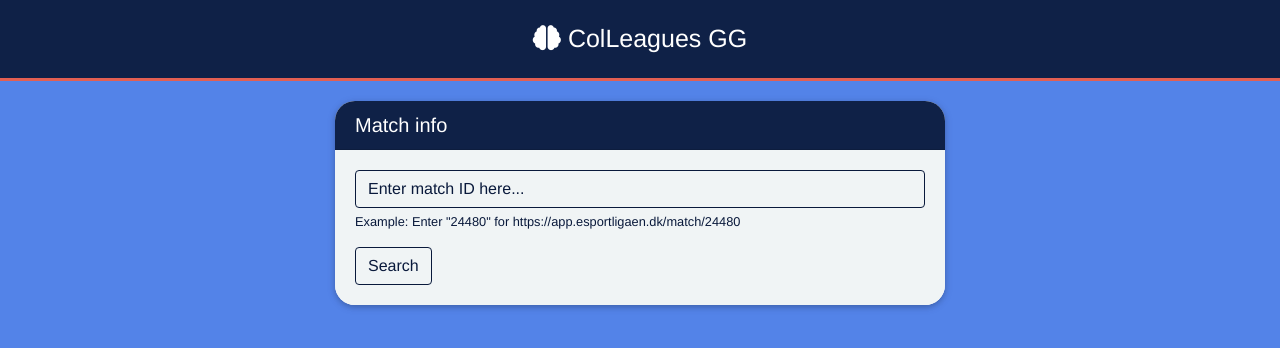
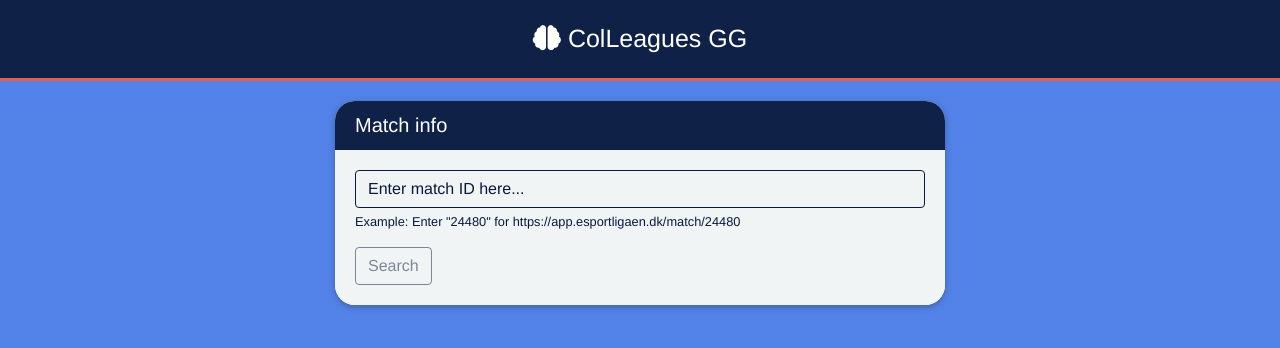
Before and after one commit to Itaanikus/colleagues-gg, a React (Create React App) app: page / in a window 1280 px wide. Shown: the top 348 px of the page. Built offline with nearby package versions, Linux system fonts and the light colour scheme.

Commit message:
Add routing to MatchDetails page

```diff
--- a/package.json
+++ b/package.json
@@ -1,6 +1,6 @@
 {
   "name": "nc-colleagues-opgg",
-  "version": "0.1.0",
+  "version": "1.0.0",
   "private": true,
   "homepage": "https://itaanikus.github.io/colleagues-gg",
   "dependencies": {
--- a/src/App.css
+++ b/src/App.css
@@ -64,26 +64,31 @@
   border-color: var(--nc-blue);
 }
 
-.app-primary-btn:hover {
+.app-primary-btn:hover:not([disabled]) {
   color: white;
   background-color: var(--nc-blue);
   border-color: var(--nc-blue);
 }
 
-.app-primary-btn:focus {
+.app-primary-btn:focus:not([disabled]) {
   color: white;
   background-color: var(--nc-blue);
   border-color: var(--nc-blue);
   box-shadow: 0 0 0 0.2rem rgba(9,25,59, 0.5)
 }
 
-.app-primary-btn:active {
+.app-primary-btn:active:not([disabled]) {
   color: white;
   background-color: var(--nc-blue);
   border-color: var(--nc-blue);
   box-shadow: 0 0 0 0.2rem rgba(9,25,59, 0.5);
 }
 
+.app-primary-btn:disabled,
+.app-primary-btn[disabled]{
+  opacity: 0.5;
+  cursor: not-allowed;
+}
 .app-secondary-btn {
   color: var(--nc-red);
   border-color: var(--nc-red);
--- a/src/App.js
+++ b/src/App.js
@@ -1,10 +1,11 @@
 import React from 'react';
-import { BrowserRouter as Router, Switch, Route, Link } from "react-router-dom";
+import { BrowserRouter as Router, Switch, Route } from "react-router-dom";
 import Home from './pages/Home';
 import Nav from './Nav/Nav';
 
 import './App.css';
 import '../node_modules/@fortawesome/fontawesome-free/css/all.css';
+import MatchDetails from './pages/MatchDetails';
 
 function App() {
   return (
@@ -13,6 +14,7 @@
       <div className="container-fluid">
         <Switch>
           <Route path="/" exact component={Home} />
+          <Route path="/match/:matchId" exact component={MatchDetails} />
         </Switch>
       </div >
     </Router>
--- a/src/pages/Home.js
+++ b/src/pages/Home.js
@@ -1,57 +1,15 @@
 import React, { useState } from "../../node_modules/react";
-import TeamInfo from '../shared/TeamInfo';
+import { Link } from "react-router-dom";
 import Cardbox from "../shared/Cardbox/Cardbox";
 
 function Home() {
   const [matchId, setMatchId] = useState('');
-  const [gamerTags, setGamerTags] = useState([]);
-  const [nicks, setNicks] = useState([]);
-  const [alertMessage, setAlertMessage] = useState('');
-
-  const onSubmit = async () => {
-    if (matchId > 0) {
-      const ncOrganisationId = 661;
-      const leagueGameLoginType = 2;
-      const response = await fetch(`https://app.esportligaen.dk/api/match/details/${matchId}`)
-
-      if (!response.ok) {
-        setAlertMessage("Could not resolve a match from the given ID, which resulted in an error. Try another ID..");
-        return;
-      }
-
-      const matchData = await response.json();
-      const opponentTeam = matchData.MatchTeams.filter(matchTeam => matchTeam.Team.Organisation.id !== ncOrganisationId);
-
-      if (opponentTeam.length === 1) {
-        const opponentPlayers = opponentTeam[0].Team.TeamMembers;
-        let promiseArray = opponentPlayers.map(player => fetch(`https://app.esportligaen.dk/api/user/${player.id}?includeGameTeamInfo=true`)
-          .then(res => res.json()));
-
-        const resolvedResponses = await Promise.all(promiseArray)
-        const filteredGamerTags = resolvedResponses
-          .flatMap(response => response.gameLogins)
-          .filter(gameLogins => gameLogins.gameLoginTypeId === leagueGameLoginType);
-
-        setAlertMessage('');
-        setGamerTags(filteredGamerTags.map(player => ({ id: player.id, ign: player.gamerId })));
-        setNicks(opponentPlayers.map(player => ({ id: player.id, ign: player.nickName })));
-      }
-    }
-  }
 
   return (
     <div className="row">
       <div className="d-none d-lg-block col-lg-3"></div>
       <div className="col col-lg-6">
         <div className="app">
-          {alertMessage && alertMessage !== '' &&
-            <div className="row">
-              <div className="col">
-                <div className="alert-primary">
-                  {alertMessage}
-                </div>
-              </div>
-            </div>}
           <div className="row">
             <div className="col">
               <Cardbox title="Match info">
@@ -62,16 +20,12 @@
                       onChange={event => setMatchId(event.target.value)}></input>
                     <small className="form-text text-muted">Example: Enter "24480" for https://app.esportligaen.dk/match/24480</small>
                   </div>
-                  <button className="btn app-primary-btn" onClick={onSubmit}>Search</button>
+                  <Link to={`match/${matchId}`}>
+                    <button className="btn app-primary-btn" disabled={!matchId || matchId === 0}>Search</button>
+                  </Link>
                 </div>
               </Cardbox>
             </div>
-          </div>
-          <div className="row">
-            {nicks.length > 0 && alertMessage === '' &&
-              <TeamInfo players={nicks} title="Nicknames" />}
-            {gamerTags.length > 0 && alertMessage === '' &&
-              <TeamInfo players={gamerTags} title="GamerTags" />}
           </div>
         </div>
       </div>
--- /dev/null
+++ b/src/pages/MatchDetails.js
@@ -0,0 +1,72 @@
+import { useEffect } from "react";
+import { useParams } from "react-router-dom";
+import React, { useState } from "../../node_modules/react";
+import TeamInfo from "../shared/TeamInfo";
+
+function MatchDetails() {
+  let { matchId } = useParams();
+  const [gamerTags, setGamerTags] = useState([]);
+  const [nicks, setNicks] = useState([]);
+  const [alertMessage, setAlertMessage] = useState('');
+
+  useEffect(() => {
+    async function fetchData() {
+      if (matchId > 0) {
+        const ncOrganisationId = 661;
+        const leagueGameLoginType = 2;
+        const response = await fetch(`https://app.esportligaen.dk/api/match/details/${matchId}`);
+
+        if (!response.ok) {
+          setAlertMessage("Could not resolve a match from the given ID, which resulted in an error. Try another ID..");
+          return;
+        }
+
+        const matchData = await response.json();
+        const opponentTeam = matchData.MatchTeams.filter(matchTeam => matchTeam.Team.Organisation.id !== ncOrganisationId);
+
+        if (opponentTeam.length === 1) {
+          const opponentPlayers = opponentTeam[0].Team.TeamMembers;
+          let promiseArray = opponentPlayers.map(player => fetch(`https://app.esportligaen.dk/api/user/${player.id}?includeGameTeamInfo=true`)
+            .then(res => res.json()));
+
+          const resolvedResponses = await Promise.all(promiseArray)
+          const filteredGamerTags = resolvedResponses
+            .flatMap(response => response.gameLogins)
+            .filter(gameLogins => gameLogins.gameLoginTypeId === leagueGameLoginType);
+
+          setAlertMessage('');
+          setGamerTags(filteredGamerTags.map(player => ({ id: player.id, ign: player.gamerId })));
+          setNicks(opponentPlayers.map(player => ({ id: player.id, ign: player.nickName })));
+        }
+      }
+    }
+    fetchData();
+  }, [matchId]);
+
+  return (
+    <div className="row">
+      <div className="d-none d-lg-block col-lg-3"></div>
+      <div className="col col-lg-6">
+        <div className="app">
+          {alertMessage && alertMessage !== '' &&
+            <div className="row">
+              <div className="col">
+                <div className="alert-primary">
+                  {alertMessage}
+                </div>
+              </div>
+            </div>}
+          <div className="row">
+            {nicks && nicks.length > 0 &&
+              <TeamInfo players={nicks} title="Nicknames" />}
+            {gamerTags && gamerTags.length > 0 &&
+              <TeamInfo players={gamerTags} title="GamerTags" />}
+          </div>
+        </div>
+      </div>
+      <div className="d-none d-lg-block col-lg-3"></div>
+    </div>
+  )
+}
+
+export default MatchDetails;
```
